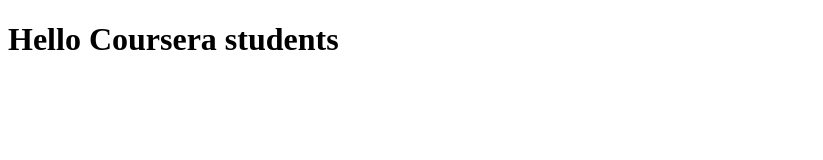
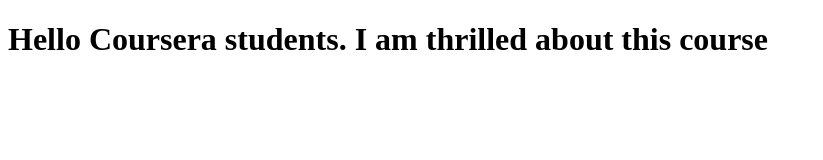
Before and after one commit to vardanmanoukian/coursera-test, a plain HTML site: page index.html in a window 1280 px wide. Shown: the whole page, without its empty margins (0-823 px from the left). Drawn offline with Linux system fonts and the light colour scheme.

Commit message:
Next version of web file

```diff
--- a/index.html
+++ b/index.html
@@ -5,6 +5,6 @@
     <title>Hello Coursera!</title>
   </head>
   <body>
-    <h1>Hello Coursera students</h1>
+    <h1>Hello Coursera students. I am thrilled about this course</h1>
   </body>
 </html>
```
